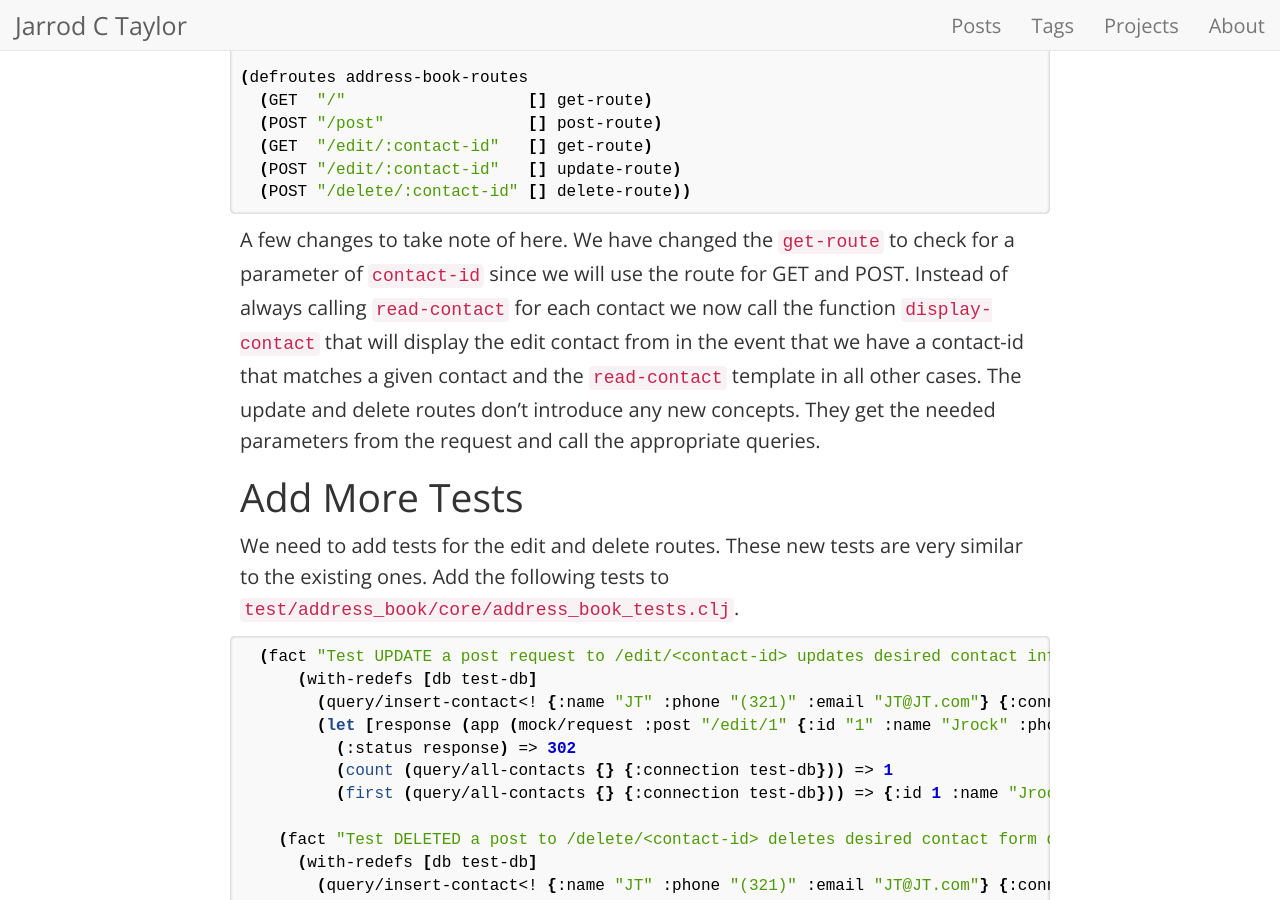
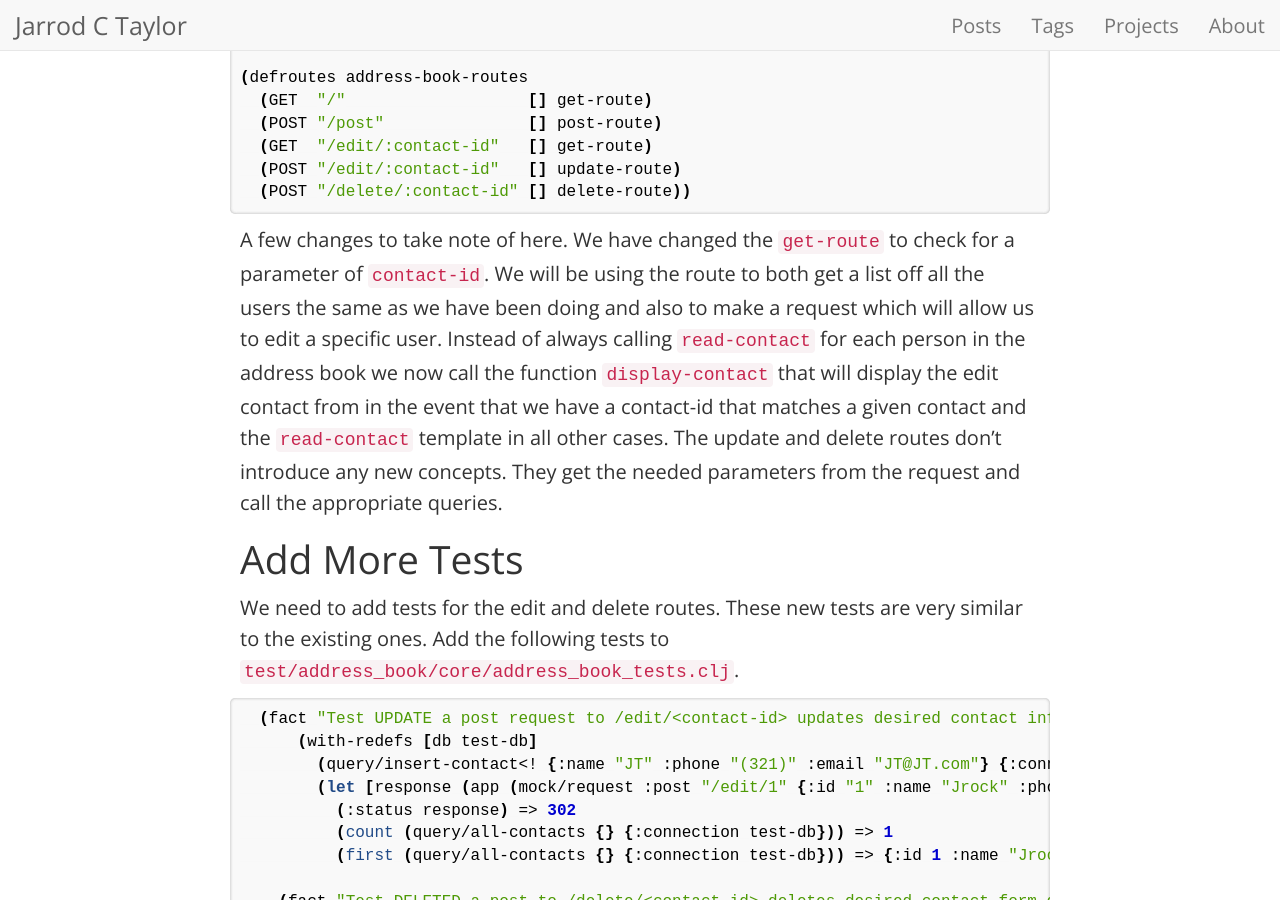
Before and after one commit to JarrodCTaylor/JarrodCTaylor.github.io, a Jekyll site: the page built from _posts/2014-11-22-Compojure-Address-Book-Part-5.markdown, in a window 1280 px wide and 900 px high, scrolled down 2344 px. Built offline with Jekyll 4.4.1, drawn with Linux system fonts in a browser that asks for light colours; nearby versions of some CDN libraries; Markdown is read by kramdown in place of the engine named in the settings; comment, search, counter and statistics services are not loaded.

Commit message:
Bug Fix: Closes issue #7

````diff
--- a/_posts/2014-11-22-Compojure-Address-Book-Part-5.markdown
+++ b/_posts/2014-11-22-Compojure-Address-Book-Part-5.markdown
@@ -107,12 +107,14 @@ to include our final two routes. Update the file to look like the following:
 ```
 
 A few changes to take note of here. We have changed the `get-route` to check
-for a parameter of `contact-id` since we will use the route for GET and POST.
-Instead of always calling `read-contact` for each contact we now call the
-function `display-contact` that will display the edit contact from in the event
-that we have a contact-id that matches a given contact and the `read-contact`
-template in all other cases. The update and delete routes don't introduce any
-new concepts. They get the needed parameters from the request and call the
+for a parameter of `contact-id`. We will be using the route to both get a
+list off all the users the same as we have been doing and also to make a
+request which will allow us to edit a specific user.  Instead of always calling
+`read-contact` for each person in the address book we now call the function
+`display-contact` that will display the edit contact from in the event that we
+have a contact-id that matches a given contact and the `read-contact` template
+in all other cases. The update and delete routes don't introduce any new
+concepts. They get the needed parameters from the request and call the
 appropriate queries.
 
 # Add More Tests
````
